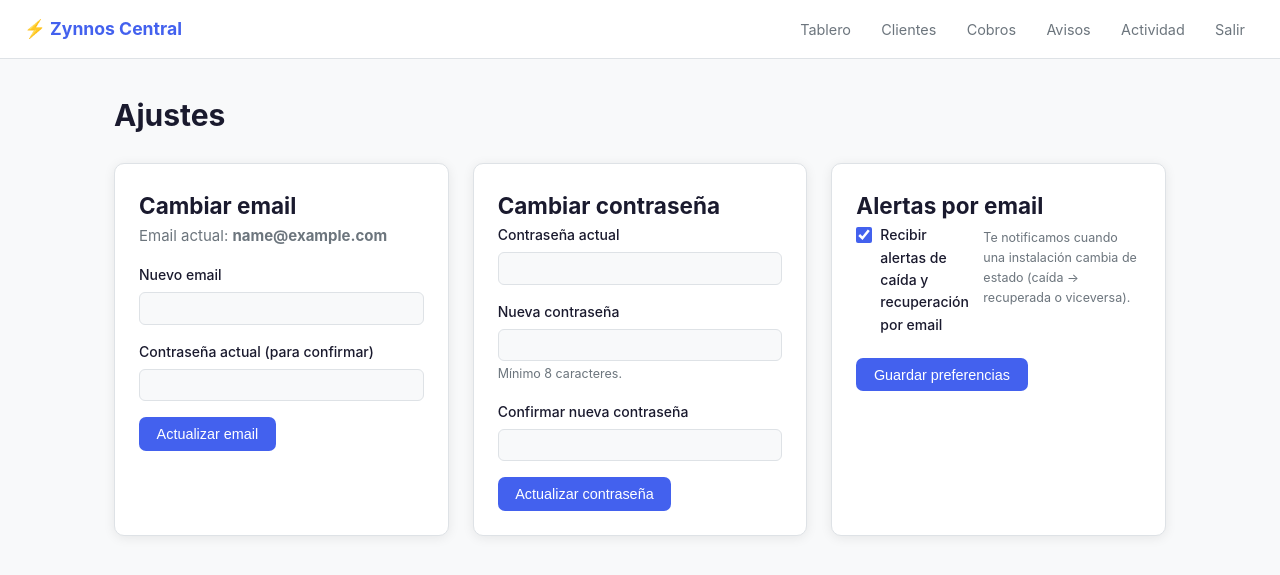
After one commit to zynnoslabs/Central, a Flask app: page /ajustes/ in a window 1280 px wide. The commit adds this page. Shown: the top 575 px of the page. Run offline with Flask 3, Linux system fonts and the light colour scheme; the visitor is signed in with stand-in values (Sample User, id 1); some libraries are stand-ins or nearby versions.

Commit message:
Etapa J: ajustes panel (email, password, alertas) + fix models

```diff
--- /dev/null
+++ b/app/ajustes/routes.py
@@ -0,0 +1,143 @@
+import json
+import re
+
+from flask import Blueprint, render_template, redirect, url_for, flash, request
+from flask_login import login_required, current_user
+from flask_wtf import FlaskForm
+from wtforms import StringField, PasswordField, BooleanField
+from wtforms.validators import DataRequired, Length, EqualTo, ValidationError
+
+from app.models import db, Usuario, Auditoria
+
+ajustes_bp = Blueprint("ajustes", __name__)  ### CAMBIO AQUÍ ###
+
+
+# ─── Validador de email ────────────────────────────────────────────────────────
+
+def _validar_email(form, field):
+    patron = r'^[^@\s]+@[^@\s]+\.[^@\s]+$'
+    if not re.match(patron, field.data or ""):
+        raise ValidationError("Ingresá un email válido.")
+
+
+# ─── Formularios ──────────────────────────────────────────────────────────────
+
+class CambiarEmailForm(FlaskForm):
+    email_nuevo = StringField("Nuevo email", validators=[DataRequired(), _validar_email])
+    password_actual = PasswordField("Contraseña actual (para confirmar)", validators=[DataRequired()])
+
+
+class CambiarPasswordForm(FlaskForm):
+    password_actual = PasswordField("Contraseña actual", validators=[DataRequired()])
+    password_nuevo = PasswordField("Nueva contraseña", validators=[DataRequired(), Length(min=8)])
+    password_confirmar = PasswordField(
+        "Confirmar nueva contraseña",
+        validators=[DataRequired(), EqualTo("password_nuevo", message="Las contraseñas no coinciden.")]
+    )
+
+
+class AlertasForm(FlaskForm):
+    alertas_email = BooleanField("Recibir alertas de caída/recuperación por email")
+
+
+# ─── Panel de ajustes ─────────────────────────────────────────────────────────
+
+@ajustes_bp.route("/")
+@login_required
+def inicio():  ### CAMBIO AQUÍ ###
+    form_email = CambiarEmailForm()
+    form_password = CambiarPasswordForm()
+    form_alertas = AlertasForm(obj=current_user)
+    return render_template(
+        "ajustes/inicio.html",
+        form_email=form_email,
+        form_password=form_password,
+        form_alertas=form_alertas,
+    )
+
+
+# ─── Cambiar email ────────────────────────────────────────────────────────────
+
+@ajustes_bp.route("/email", methods=["POST"])
+@login_required
+def cambiar_email():  ### CAMBIO AQUÍ ###
+    form = CambiarEmailForm()
+    if not form.validate_on_submit():
+        for field, errors in form.errors.items():
+            for e in errors:
+                flash(e, "danger")
+        return redirect(url_for("ajustes.inicio"))
+
+    if not current_user.check_password(form.password_actual.data):
+        flash("Contraseña incorrecta.", "danger")
+        return redirect(url_for("ajustes.inicio"))
+
+    nuevo = form.email_nuevo.data.strip().lower()
+    if nuevo == current_user.email:
+        flash("El nuevo email es igual al actual.", "warning")
+        return redirect(url_for("ajustes.inicio"))
+
+    # Verificar que no esté en uso
+    if Usuario.query.filter_by(email=nuevo).first():
+        flash("Ese email ya está en uso.", "danger")
+        return redirect(url_for("ajustes.inicio"))
+
+    email_anterior = current_user.email
+    current_user.email = nuevo
+    db.session.commit()
+    _auditar("ajustes.cambiar_email", {"anterior": email_anterior, "nuevo": nuevo})
+    flash("Email actualizado correctamente.", "success")
+    return redirect(url_for("ajustes.inicio"))
+
+
+# ─── Cambiar contraseña ───────────────────────────────────────────────────────
+
+@ajustes_bp.route("/password", methods=["POST"])
+@login_required
+def cambiar_password():  ### CAMBIO AQUÍ ###
+    form = CambiarPasswordForm()
+    if not form.validate_on_submit():
+        for field, errors in form.errors.items():
+            for e in errors:
+                flash(e, "danger")
+        return redirect(url_for("ajustes.inicio"))
+
+    if not current_user.check_password(form.password_actual.data):
+        flash("Contraseña actual incorrecta.", "danger")
+        return redirect(url_for("ajustes.inicio"))
+
+    current_user.set_password(form.password_nuevo.data)
+    db.session.commit()
+    _auditar("ajustes.cambiar_password", {})
+    flash("Contraseña actualizada correctamente.", "success")
+    return redirect(url_for("ajustes.inicio"))
+
+
+# ─── Configuración de alertas ─────────────────────────────────────────────────
+
+@ajustes_bp.route("/alertas", methods=["POST"])
+@login_required
+def guardar_alertas():  ### CAMBIO AQUÍ ###
+    form = AlertasForm()
+    if not form.validate_on_submit():
+        flash("Error al guardar ajustes.", "danger")
+        return redirect(url_for("ajustes.inicio"))
+
+    current_user.alertas_email = form.alertas_email.data
+    db.session.commit()
+    _auditar("ajustes.alertas", {"alertas_email": form.alertas_email.data})
+    flash("Preferencias de alertas guardadas.", "success")
+    return redirect(url_for("ajustes.inicio"))
+
+
+# ─── Helper ────────────────────────────────────────────────────────────────────
+
+def _auditar(accion, detalle_dict):
+    log = Auditoria(
+        usuario_id=current_user.id,
+        accion=accion,
+        detalle=json.dumps(detalle_dict, ensure_ascii=False),
+        ip=request.remote_addr,
+    )
+    db.session.add(log)
+    db.session.commit()
--- a/app/models.py
+++ b/app/models.py
@@ -23,6 +23,7 @@ class Usuario(UserMixin, db.Model):
     bloqueado_hasta = db.Column(db.DateTime(timezone=True), nullable=True)
     creado_en = db.Column(db.DateTime(timezone=True), default=ahora)
     ultimo_acceso = db.Column(db.DateTime(timezone=True), nullable=True)
+    alertas_email = db.Column(db.Boolean, default=True, nullable=False, server_default="true")  ### CAMBIO AQUÍ ###
 
     def set_password(self, password: str):
         self.password_hash = bcrypt.hashpw(
--- /dev/null
+++ b/app/templates/ajustes/inicio.html
@@ -0,0 +1,108 @@
+{% extends "base.html" %}
+{% block title %}Ajustes{% endblock %}
+{% block content %}
+<div class="page-header">  {# ### CAMBIO AQUÍ ### nuevo blueprint ajustes #}
+  <h1>Ajustes</h1>
+</div>
+
+{# ── Mensajes flash ── #}
+{% with messages = get_flashed_messages(with_categories=true) %}
+  {% if messages %}
+    {% for cat, msg in messages %}
+      <div class="alert alert-{{ cat }}" style="margin-bottom:1rem;">{{ msg }}</div>
+    {% endfor %}
+  {% endif %}
+{% endwith %}
+
+<div class="ajustes-grid">
+
+  {# ── Cambiar email ── #}
+  <section class="card">
+    <div class="card-header">
+      <h2 class="card-title">Cambiar email</h2>
+    </div>
+    <div class="card-body">
+      <p class="text-muted" style="margin-bottom:1rem;">Email actual: <strong>{{ current_user.email }}</strong></p>
+      <form method="POST" action="{{ url_for('ajustes.cambiar_email') }}">
+        <input type="hidden" name="csrf_token" value="{{ csrf_token() }}">
+        <div class="form-group">
+          <label for="email_nuevo">Nuevo email</label>
+          {{ form_email.email_nuevo(id="email_nuevo", class="form-control", autocomplete="email") }}
+        </div>
+        <div class="form-group">
+          <label for="pass_confirm_email">Contraseña actual (para confirmar)</label>
+          {{ form_email.password_actual(id="pass_confirm_email", class="form-control", autocomplete="current-password") }}
+        </div>
+        <button type="submit" class="btn btn-primary">Actualizar email</button>
+      </form>
+    </div>
+  </section>
+
+  {# ── Cambiar contraseña ── #}
+  <section class="card">
+    <div class="card-header">
+      <h2 class="card-title">Cambiar contraseña</h2>
+    </div>
+    <div class="card-body">
+      <form method="POST" action="{{ url_for('ajustes.cambiar_password') }}">
+        <input type="hidden" name="csrf_token" value="{{ csrf_token() }}">
+        <div class="form-group">
+          <label for="pass_actual">Contraseña actual</label>
+          {{ form_password.password_actual(id="pass_actual", class="form-control", autocomplete="current-password") }}
+        </div>
+        <div class="form-group">
+          <label for="pass_nuevo">Nueva contraseña</label>
+          {{ form_password.password_nuevo(id="pass_nuevo", class="form-control", autocomplete="new-password") }}
+          <small class="text-muted">Mínimo 8 caracteres.</small>
+        </div>
+        <div class="form-group">
+          <label for="pass_confirmar">Confirmar nueva contraseña</label>
+          {{ form_password.password_confirmar(id="pass_confirmar", class="form-control", autocomplete="new-password") }}
+        </div>
+        <button type="submit" class="btn btn-primary">Actualizar contraseña</button>
+      </form>
+    </div>
+  </section>
+
+  {# ── Alertas ── #}
+  <section class="card">
+    <div class="card-header">
+      <h2 class="card-title">Alertas por email</h2>
+    </div>
+    <div class="card-body">
+      <form method="POST" action="{{ url_for('ajustes.guardar_alertas') }}">
+        <input type="hidden" name="csrf_token" value="{{ csrf_token() }}">
+        <div class="form-group form-check">
+          {{ form_alertas.alertas_email(id="alertas_email", class="form-check-input") }}
+          <label for="alertas_email" class="form-check-label">
+            Recibir alertas de caída y recuperación por email
+          </label>
+          <small class="text-muted d-block" style="margin-top:.25rem;">
+            Te notificamos cuando una instalación cambia de estado (caída → recuperada o viceversa).
+          </small>
+        </div>
+        <button type="submit" class="btn btn-primary">Guardar preferencias</button>
+      </form>
+    </div>
+  </section>
+
+</div>
+
+<style>
+.page-header { display:flex; justify-content:space-between; align-items:center; margin-bottom:1.5rem; }
+.ajustes-grid { display:grid; grid-template-columns:repeat(auto-fit, minmax(320px, 1fr)); gap:1.5rem; }
+.form-group { margin-bottom:1rem; }
+.form-group label { display:block; font-size:.875rem; font-weight:500; margin-bottom:.35rem; color:var(--fg); }
+.form-control { width:100%; padding:.45rem .75rem; border:1px solid var(--border); border-radius:6px; background:var(--bg); color:var(--fg); font-size:.9rem; box-sizing:border-box; }
+.form-control:focus { outline:none; border-color:var(--accent); box-shadow:0 0 0 3px rgba(67,97,238,.15); }
+.form-check { display:flex; align-items:flex-start; gap:.5rem; }
+.form-check-input { margin-top:.2rem; flex-shrink:0; width:1rem; height:1rem; accent-color:var(--accent); }
+.form-check-label { font-size:.9rem; }
+.alert { padding:.75rem 1rem; border-radius:var(--radius); font-size:.9rem; }
+.alert-success { background:rgba(45,198,83,.12); color:var(--success); border:1px solid rgba(45,198,83,.3); }
+.alert-danger  { background:rgba(214,40,57,.12);  color:var(--danger);  border:1px solid rgba(214,40,57,.3); }
+.alert-warning { background:rgba(244,162,97,.12); color:var(--warning); border:1px solid rgba(244,162,97,.3); }
+.alert-info    { background:rgba(67,97,238,.1);   color:var(--accent);  border:1px solid rgba(67,97,238,.25); }
+.d-block { display:block; }
+</style>
+{% endblock %}
--- a/app/templates/cobros/inicio.html
+++ b/app/templates/cobros/inicio.html
@@ -7,6 +7,10 @@
     <a href="{{ url_for('cobros.lista_facturas') }}" class="btn btn-ghost">Facturas</a>
     <a href="{{ url_for('cobros.monotributo') }}" class="btn btn-ghost">Monotributo</a>
     <!-- ### CAMBIO AQUÍ ### Exportaciones CSV -->
+    <a href="{{ url_for('cobros.exportar_pagos', anio=anio) }}" class="btn btn-ghost" title="Descargar pagos del año como CSV">↓ CSV Pagos</a>
+    <a href="{{ url_for('cobros.exportar_facturas', anio=anio) }}" class="btn btn-ghost" title="Descargar facturas del año como CSV">↓ CSV Facturas</a>
+    <a href="{{ url_for('cobros.exportar_resumen_mensual') }}" class="btn btn-ghost" title="Resumen mensual histórico">↓ Resumen</a>
+    <!-- ### CAMBIO AQUÍ ### botones exportación CSV (Etapa I) -->
     <a href="{{ url_for('cobros.exportar_pagos', anio=anio) }}" class="btn btn-ghost" title="Descargar pagos del año como CSV">↓ CSV Pagos</a>
     <a href="{{ url_for('cobros.exportar_facturas', anio=anio) }}" class="btn btn-ghost" title="Descargar facturas del año como CSV">↓ CSV Facturas</a>
     <a href="{{ url_for('cobros.exportar_resumen_mensual') }}" class="btn btn-ghost" title="Resumen mensual histórico">↓ Resumen</a>
```
Also changed, not shown: app/__init__.py (+4 -3 lines).
